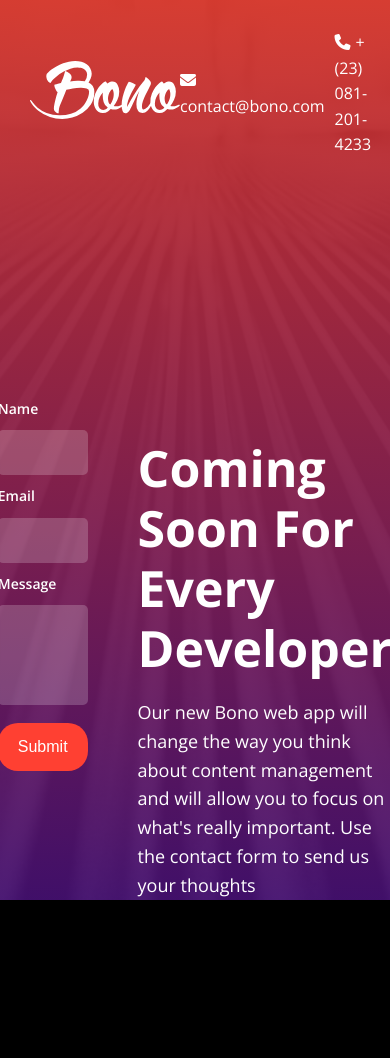
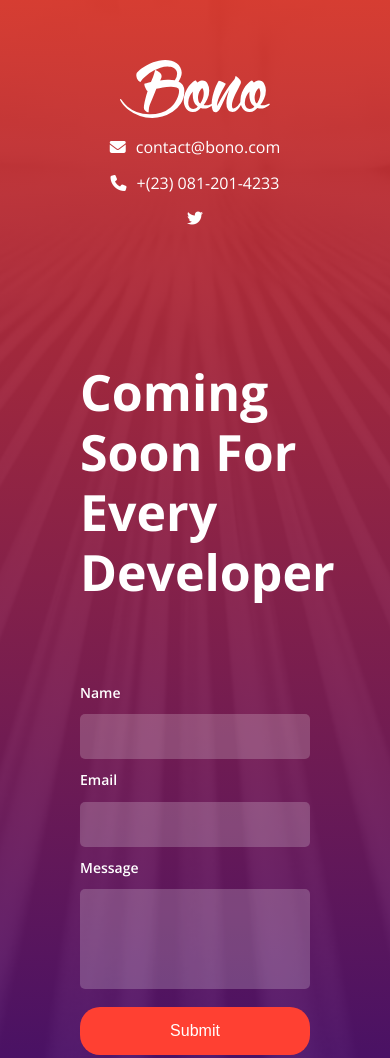
Before and after one commit to Lotacodic/bono-landing-page, a plain HTML site: page index.html in a window 390 px wide. Shown: the top 1058 px of the page. Drawn offline with nearby package versions, Linux system fonts and the light colour scheme.

Commit message:
feat: add responsive layout for mobile and tablet screens

```diff
--- a/css/style.css
+++ b/css/style.css
@@ -27,6 +27,7 @@ body {
     var(--wrapper-color),
     url("../images/background.jpg") no-repeat center/cover;
   min-height: 100vh;
+  padding: 30px;
 }
 
 /* Header  */
@@ -41,7 +42,7 @@ body {
 .header-right {
   display: flex;
   align-items: center;
-  gap: 10px;
+  gap: 15px;
 }
 
 .header .logo {
@@ -50,17 +51,18 @@ body {
   align-items: center;
 }
 
-.header div i {
-  margin-right: 5px;
+.header-right div i {
+  margin-right: 10px;
 }
 
 a {
-  text-decoration: none;
+  /* text-decoration: none; */
   color: #fff;
 }
 
 a:hover {
-  color: blue;
+  color: purple;
+  cursor: pointer;
 }
 
 /* Main Section  */
@@ -140,3 +142,38 @@ textarea {
 .text-container p {
   font-size: 18px;
 }
+
+/* Media Query  */
+@media (max-width: 768px) {
+  .header {
+    padding: 30px;
+  }
+
+  .header,
+  .header-right {
+    flex-direction: column;
+    gap: 10px;
+  }
+
+  .main-content {
+    flex-direction: column-reverse;
+    justify-content: start;
+    margin: auto;
+    padding: 50px;
+  }
+
+  .main-content form,
+  .main-content .text-container {
+    width: 100%;
+  }
+
+  .text-container p {
+    display: none;
+  }
+}
+
+@media (max-height: 500px) {
+  .main-content {
+    margin: 0 auto;
+  }
+}
--- a/index.html
+++ b/index.html
@@ -31,7 +31,7 @@
           <div><i class="fas fa-envelope"></i>contact@bono.com</div>
           <div><i class="fas fa-phone"></i>+(23) 081-201-4233</div>
           <a href="#">
-            <i class="fas-brands fa-twitter"></i>
+            <i class="fa-brands fa-twitter"></i>
           </a>
         </div>
       </div>
```
